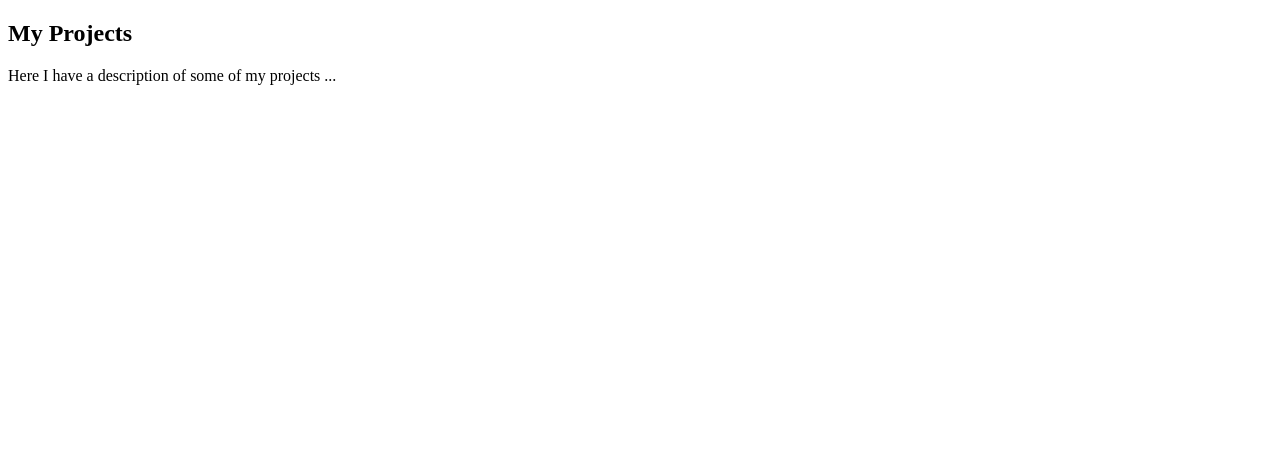
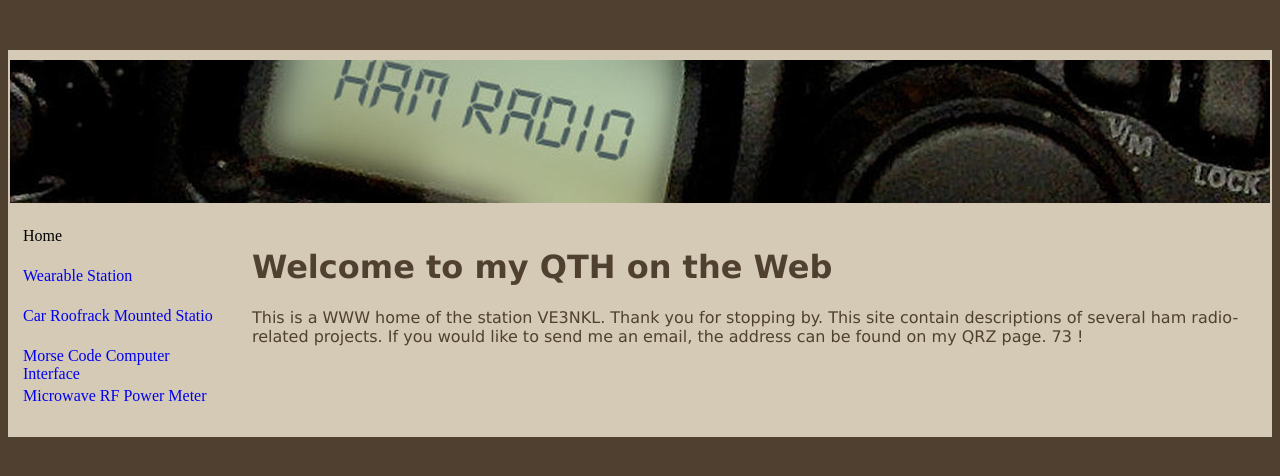
Before and after one commit to ve3nkl/ve3nkl.github.io, a plain HTML site: page index.html in a window 1280 px wide. Drawn offline with Linux system fonts and the light colour scheme.

Commit message:
web site draft

```diff
--- a/index.html
+++ b/index.html
@@ -1,10 +1,40 @@
 <!DOCTYPE html>
-<html>
-  <head>
-    <title>My Projects</title>
-  </head>
-  <body>
-    <h2>My Projects</h2>
-    <p>Here I have a description of some of my projects ...
-  </body>
-</html>
+<HTML>
+  <HEAD>
+    <TITLE>VE3NKL Home</TITLE>
+    <LINK href="main.css" rel="stylesheet" type="text/css" charset="utf-8"/>
+    <script type="text/javascript" src="common.js"></script>
+  </HEAD>
+  <BODY>
+    <DIV id="main">
+      <DIV id="popup-div"><img id="enlarged-image" src="" alt="Enlarged Image" onclick="closePopup();"/></DIV>
+      <DIV class="separator"></DIV>
+      <DIV class="title"><IMG id="image-title" alt="image title" src="title-image2.jpg"/></DIV>
+      <DIV class="container">
+
+<!-- Side menu -->
+
+<div class="sidemenu">
+  <span>Home</span>
+  <span><a href="wearable-station.html">Wearable Station</a></span>
+  <span><a href="roofrack-station.html">Car Roofrack Mounted Station</a></span>
+  <span><a href="cw-interface.html">Morse Code Computer Interface</a></span>
+  <span><a href="rf-power-meter.html">Microwave RF Power Meter</a></span>
+</div>
+
+<!-- Page context -->
+
+<div id="page">
+  <h1>Welcome to my QTH on the Web</h1>
+  <p>This is a WWW home of the station VE3NKL. Thank you for stopping by.
+  This site contain descriptions of several ham radio-related projects.
+  If you would like to send me an email, the address can be found on my QRZ page.
+  73 !</p>
+</div>
+        <DIV class="row-end"></DIV>
+      </DIV>
+<!-- Page footer -->
+      <DIV class="separator"></DIV>
+    </DIV>
+  </BODY>
+</HTML>
```
